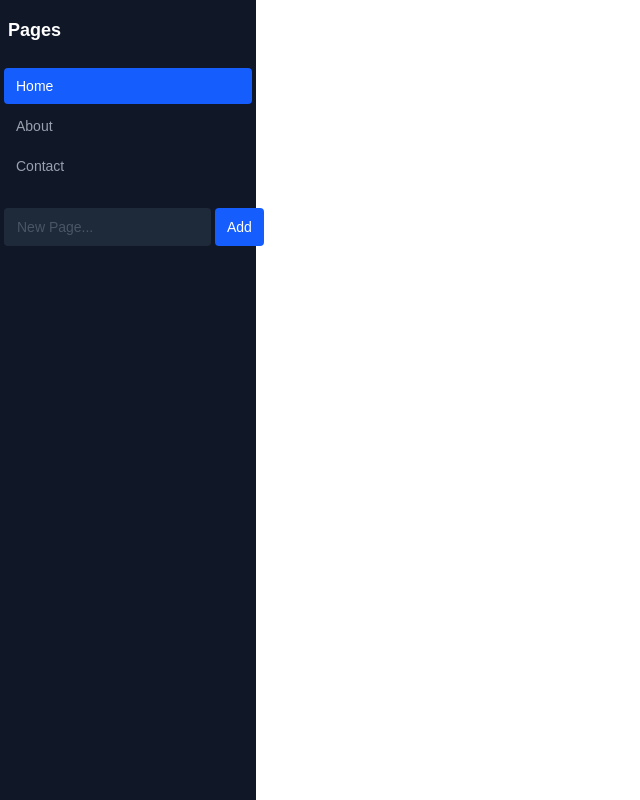
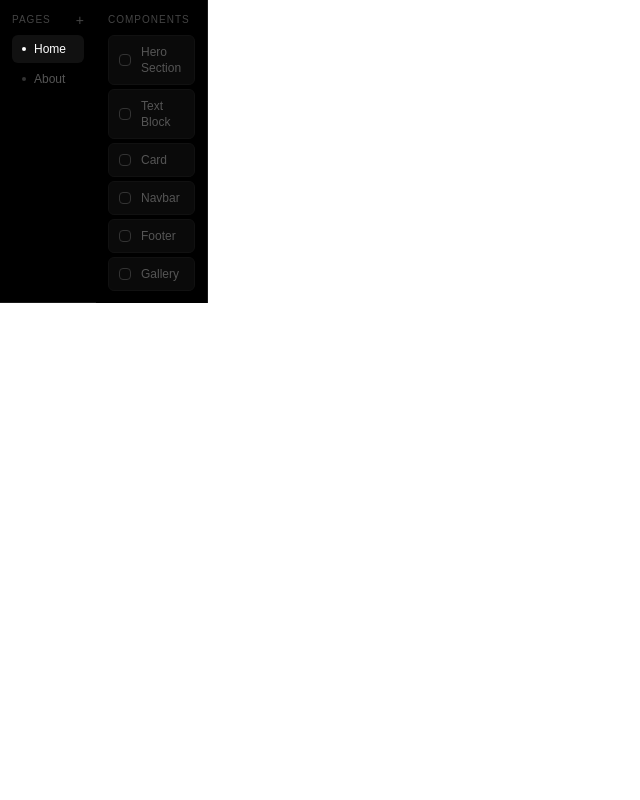
Before and after one commit to Md-Ashikur-Rahman-Ashik/Drag-And-Drop, a Next.js app: page / in a window 1280 px wide. Shown: the whole page, without its empty margins (0-640 px from the left). Built offline with nearby package versions, Linux system fonts and the light colour scheme.

Commit message:
Redesigned Page Manager

```diff
--- a/app/components/PageManager.tsx
+++ b/app/components/PageManager.tsx
@@ -1,31 +1,32 @@
 "use client";
 
 import { useState } from "react";
-import Input from "../components/ui/Input";
+
+interface Page {
+  id: number;
+  title: string;
+}
 
 export default function PageManager() {
-  const [pages, setPages] = useState([
+  const [pages, setPages] = useState<Page[]>([
     { id: 1, title: "Home" },
     { id: 2, title: "About" },
-    { id: 3, title: "Contact" },
   ]);
 
   const [selectedId, setSelectedId] = useState(1);
   const [newTitle, setNewTitle] = useState("");
+  const [isAdding, setIsAdding] = useState(false);
 
   const addPage = () => {
     if (newTitle.trim() === "") return;
 
-    const newPage = {
-      id: Date.now(),
-      title: newTitle.trim(),
+    setPages([...pages, { id: Date.now(), title: newTitle.trim() }]);
+
+    setNewTitle("");
+    setIsAdding(false);
   };
 
-    setPages([...pages, newPage]);
-    setNewTitle("");
-  };
-
-  const deletePage = (id : Number) => {
+  const deletePage = (id: number) => {
     if (pages.length == 1) return;
 
     setPages(pages.filter((page) => page.id !== id));
@@ -33,23 +34,39 @@ export default function PageManager() {
   };
 
   return (
-    <div className="w-64 bg-gray-900 min-h-screen py-4 px-1">
-      <h2 className="text-white font-bold text-lg mb-6 px-1">Pages</h2>
+    <div className="w-52 bg-black border-r border-[#1a1a1a] flex felx-col h-full shrink-0">
+      <div className="p-3 border-b border-[#1a1a1a]">
+        <div className="flex items-center justify-between mb-2">
+          <span className="text-[10px] font-medium text-[#444] uppercase tracking-widest">
+            Pages
+          </span>
+          <button
+            onClick={() => setIsAdding(true)}
+            className="text-[#444] hover:text-white transition-colors text-sm leading-none"
+          >
+            +
+          </button>
+        </div>
 
-      <ul className="space-y-1 mb-6">
+        <ul className="space-y-0.5">
           {pages.map((page) => (
             <li
               key={page.id}
               onClick={() => setSelectedId(page.id)}
-            className={`px-3 flex justify-between py-2 rounded cursor-pointer text-sm font-medium group ${selectedId === page.id ? "bg-blue-600 text-white" : "text-gray-400 hover:bg-gray-800 hover:text-white"}`}
+              className={`flex items-center justify-between px-2.5 py-1.5 rounded-md cursor-pointer text-xs group transition-colors ${selectedId === page.id ? "bg-[#111] text-white" : "text-[#555] hover:text-white hover:bg-[#0a0a0a]"}`}
             >
+              <div className="flex items-center gap-2">
+                <div
+                  className={`w-1 h-1 rounded-full ${selectedId === page.id ? "bg-white" : "bg-[#333]"}`}
+                />
                 <span>{page.title}</span>
+              </div>
               <button
                 onClick={(e) => {
                   e.stopPropagation();
                   deletePage(page.id);
                 }}
-              className="opacity-0 group-hover:opacity-100 text-xs hover:text-red-400 transition-opacity"
+                className="opacity-0 group-hover:opacity-100 text-[#555] hover:text-red-400 transition-all text-xs"
               >
                 X
               </button>
@@ -57,21 +74,54 @@ export default function PageManager() {
           ))}
         </ul>
 
-      <div className="flex gap-1">
-        <Input
+        {isAdding && (
+          <div className="mt-2 flex gap-1.5">
+            <input
               value={newTitle}
               onChange={(e) => setNewTitle(e.target.value)}
-          onKeyDown={(e) => e.key === "Enter" && addPage()}
-          placeholder={"New Page..."}
+              onKeyDown={(e) => {
+                if (e.key === "Enter") addPage();
+                if (e.key === "Escape") setIsAdding(false);
+              }}
+              placeholder={"Page name"}
+              autoFocus
+              className="flex-1 bg-[#0a0a0a] border border-[#333] text-white text-xs px-2 py-1.5 rounded-md outline-none placeholder-[#444] focus:border-[#555]"
             />
-
             <button
               onClick={addPage}
-          className="bg-blue-600 text-white px-3 py-2 rounded text-sm hover:bg-blue-700"
+              className="bg-white text-black text-xs px-2 py-1.5 rounded-md font-medium hover:bg-gray-100 transition-colors"
             >
               Add
             </button>
           </div>
+        )}
+      </div>
+
+      <div className="p-3 flex-1 overflow-y-auto">
+        <span className="text-[10px] font-medium text-[#444] uppercase tracking-widest block mb-2">
+          Components
+        </span>
+        <div className="space-y-1">
+          {[
+            "Hero Section",
+            "Text Block",
+            "Card",
+            "Navbar",
+            "Footer",
+            "Gallery",
+          ].map((component) => (
+            <div
+              key={component}
+              className="flex items-center gap-2.5 px-2.5 py-2 rounded-md border border-[#111] bg-[#0a0a0a] hover:border[#333] hover:bg-[#111] transition-all cursor-grab group"
+            >
+              <div className="w-3 h-3 border border-[#333] group-hover:border[#555] rounded-sm shrink-0 transition-colors" />
+              <span className="text-xs text-[#555] group-hover:text-white transition-colors">
+                {component}
+              </span>
+            </div>
+          ))}
+        </div>
+      </div>
     </div>
   );
 }
```
Lines whose indentation alone changed are shown as unchanged.
